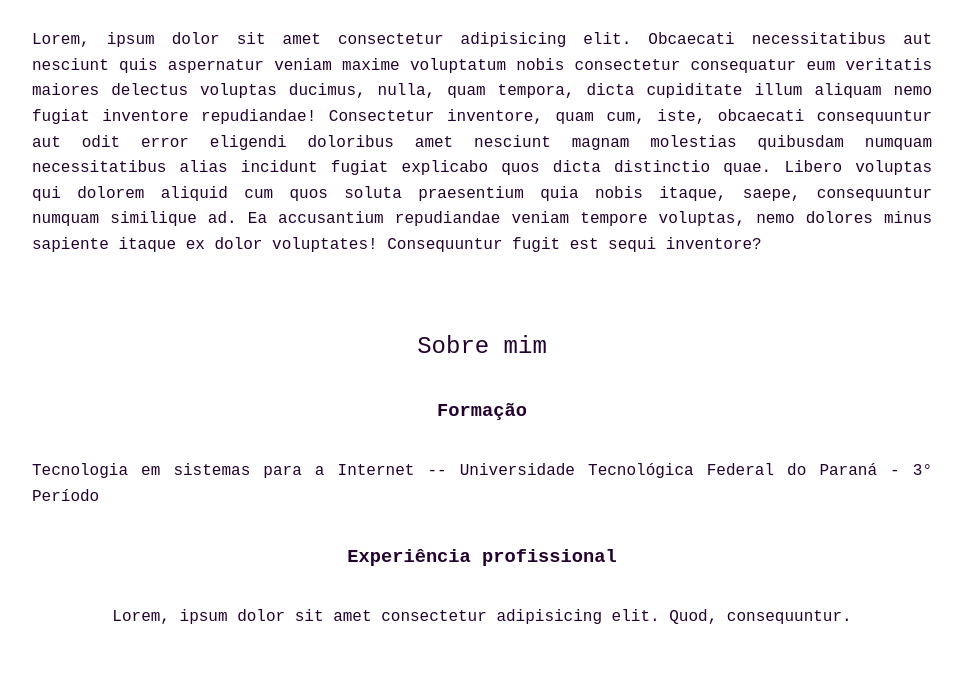
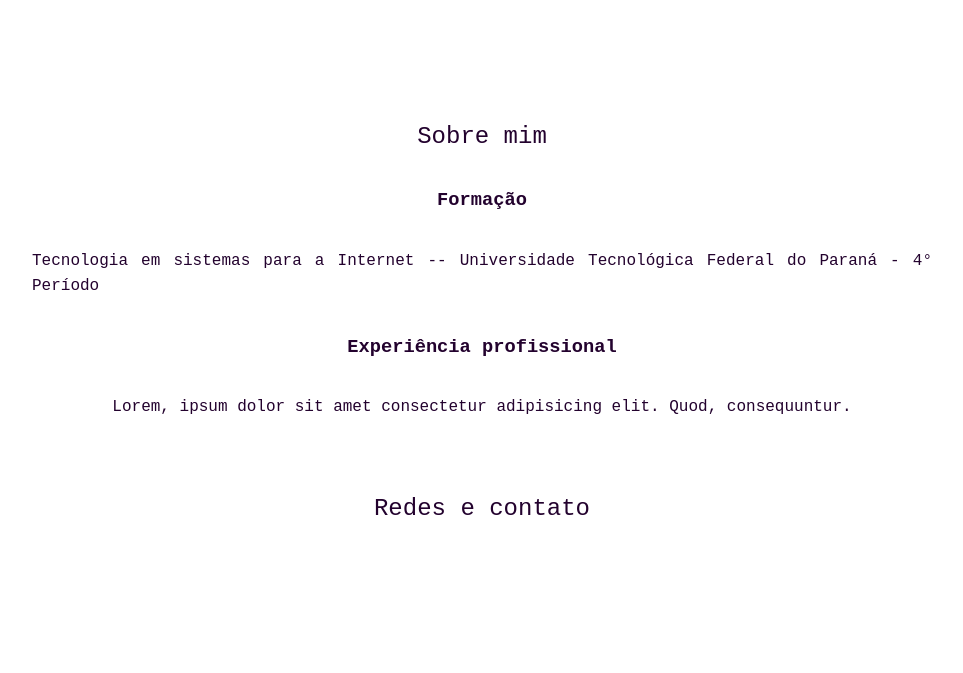
Before and after one commit to ederzin13/pagina-de-curriculo, a website: page index.html in a window 1280 px wide. Shown: the part 1543-2216 px from the top of the page, without its empty margins (158-1121 px from the left). Drawn offline with Linux system fonts and the light colour scheme; a web font is replaced by a local one.

Commit message:
pequenos ajustes

```diff
--- a/index.html
+++ b/index.html
@@ -56,21 +56,7 @@
                     </div>
                 </div>
                 <p>
-                    Lorem, ipsum dolor sit amet consectetur adipisicing elit.
-                    Obcaecati necessitatibus aut nesciunt quis aspernatur veniam
-                    maxime voluptatum nobis consectetur consequatur eum
-                    veritatis maiores delectus voluptas ducimus, nulla, quam
-                    tempora, dicta cupiditate illum aliquam nemo fugiat
-                    inventore repudiandae! Consectetur inventore, quam cum,
-                    iste, obcaecati consequuntur aut odit error eligendi
-                    doloribus amet nesciunt magnam molestias quibusdam numquam
-                    necessitatibus alias incidunt fugiat explicabo quos dicta
-                    distinctio quae. Libero voluptas qui dolorem aliquid cum
-                    quos soluta praesentium quia nobis itaque, saepe,
-                    consequuntur numquam similique ad. Ea accusantium
-                    repudiandae veniam tempore voluptas, nemo dolores minus
-                    sapiente itaque ex dolor voluptates! Consequuntur fugit est
-                    sequi inventore?
+
                 </p>
             </div>
             <div class="sobremim">
@@ -78,7 +64,7 @@
                 <h3>Formação</h3>
                 <p>
                     Tecnologia em sistemas para a Internet -- Universidade
-                    Tecnológica Federal do Paraná - 3° Período
+                    Tecnológica Federal do Paraná - 4° Período
                 </p>
                 <h3>Experiência profissional</h3>
                 <p>
@@ -86,7 +72,7 @@
                     Quod, consequuntur.
                 </p>
             </div>
-            <div class="projetos">
+            <!-- <div class="projetos">
                 <h2>Projetos</h2>
                 <p>
                     Lorem ipsum dolor sit amet consectetur adipisicing elit.
@@ -97,7 +83,7 @@
                     ex similique repudiandae quo quam sapiente. Assumenda eaque
                     reprehenderit laborum deleniti.
                 </p>
-            </div>
+            </div> -->
             <div class="redes">
                 <h2>Redes e contato</h2>
                 <div class="container-redes">
--- a/styles/style.css
+++ b/styles/style.css
@@ -128,6 +128,7 @@ h2 {
 .row2 {
     display: flex;
     justify-content: center;
+    margin: 20px 0 0 0;
 }
 
 .html,
```
